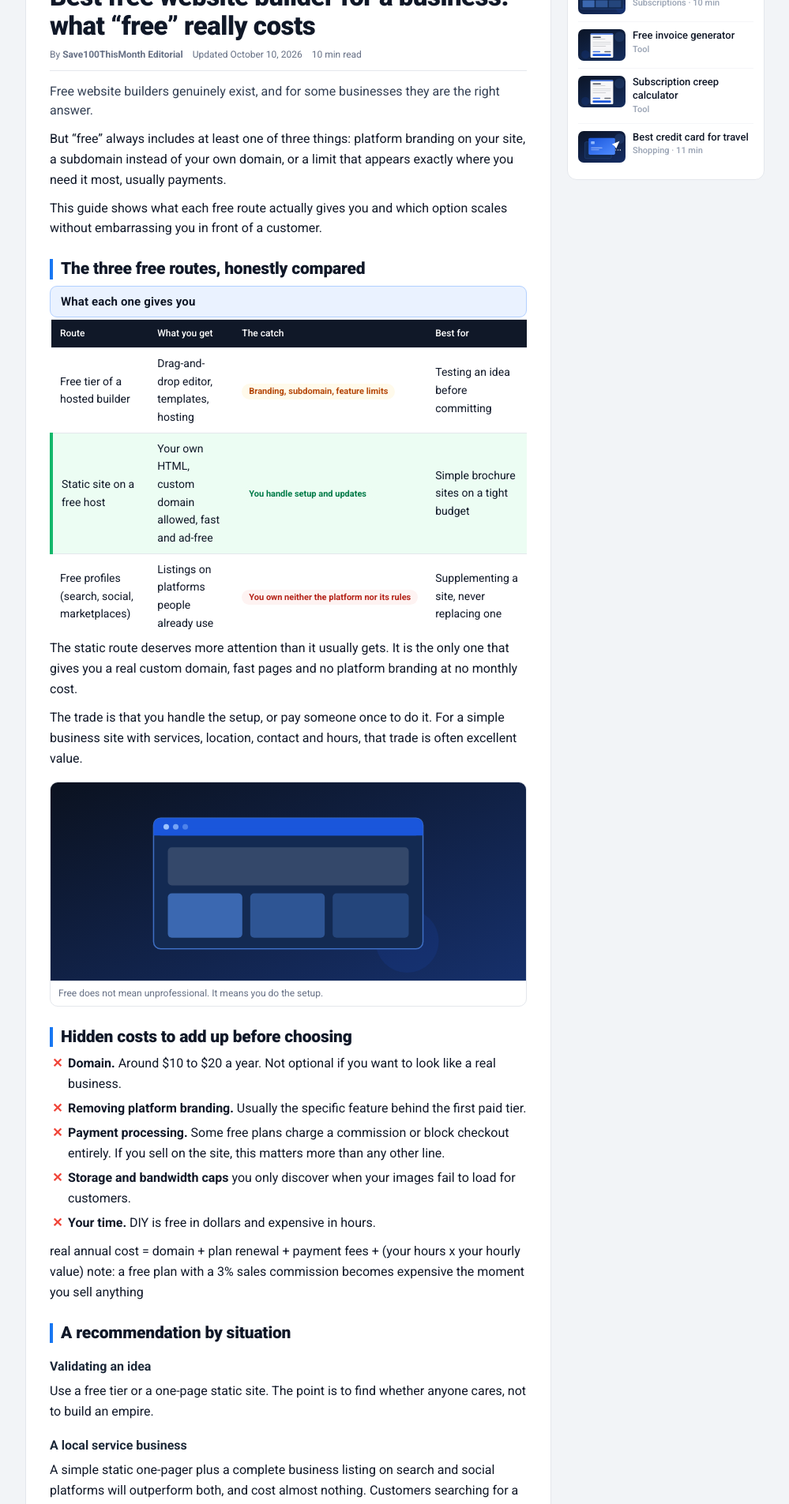
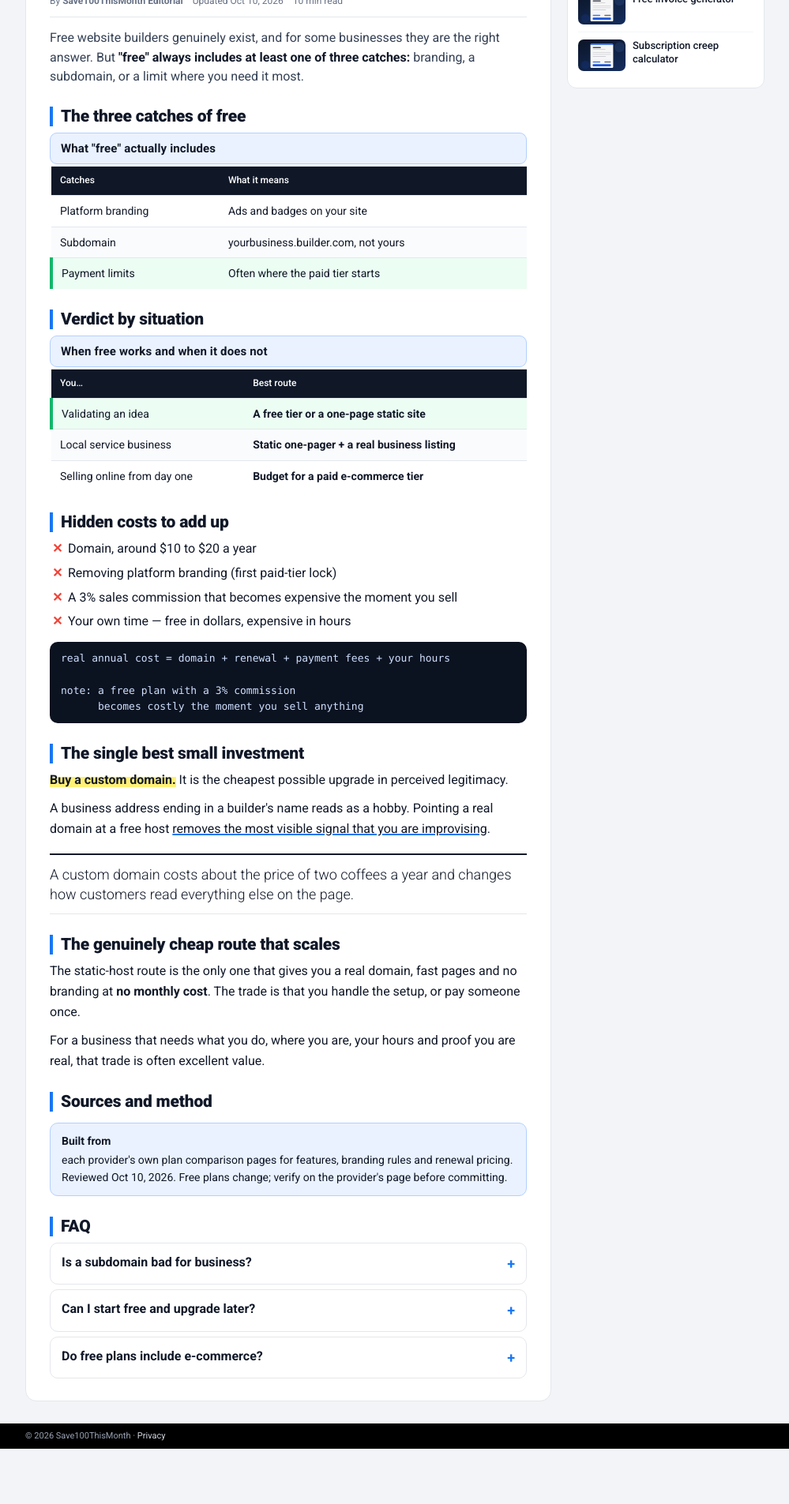
Before and after one commit to uxwest/save100thismonth, a plain HTML site: page subscriptions/best-free-website-builder-for-a-business/index.html in a window 1280 px wide. Shown: the part 157-2062 px from the top of the page at 79% size, without its empty margins (140-1139 px from the left). After the commit the page ends 1992 px from the top, so only its background shows below. Drawn offline with Linux system fonts and the light colour scheme.

Commit message:
Clean + enrich free website builder: semantic, time datetime, bold-caption tables, rich text

```diff
--- a/subscriptions/best-free-website-builder-for-a-business/index.html
+++ b/subscriptions/best-free-website-builder-for-a-business/index.html
@@ -1,96 +1,68 @@
-<!DOCTYPE html><html lang='en-US'><head>
-<meta charset='utf-8'><meta name='viewport' content='width=device-width,initial-scale=1'>
-<title>Best Free Website Builder for a Business: What Free Really Costs (2026) | Save100ThisMonth</title>
-<meta name='description' content='What free website builders actually include for a business: platform branding, subdomains, payment limits and hidden costs, plus the genuinely cheap route that scales.'>
-<link rel='canonical' href='https://save100thismonth.com/subscriptions/best-free-website-builder-for-a-business/'>
-<meta property='og:type' content='article'><meta property='og:site_name' content='Save100ThisMonth'>
-<meta property='og:title' content='Free website builders come with three catches. Know them before you build.'>
-<meta property='og:description' content='Branding, subdomains and payment limits, plus the genuinely cheap route for a simple business site.'>
-<meta name='twitter:card' content='summary_large_image'>
-<link rel='preconnect' href='https://fonts.googleapis.com'><link rel='preconnect' href='https://fonts.gstatic.com' crossorigin>
-<link href='https://fonts.googleapis.com/css2?family=Roboto:wght@300;400;500;700;900&family=Roboto+Mono:wght@500&display=swap' rel='stylesheet'>
-<link rel='stylesheet' href='../../assets/css/style.css'>
+<!DOCTYPE html><html lang="en-US"><head>
+<meta charset="utf-8"><meta name="viewport" content="width=device-width,initial-scale=1">
+<title>Best Free Website Builder for a Business (2026): What Free Really Costs</title>
+<meta name="description" content="What free website builders actually include for a business: platform branding, subdomains, payment limits and hidden costs, plus the genuinely cheap route that scales.">
+<link rel="canonical" href="https://save100thismonth.com/subscriptions/best-free-website-builder-for-a-business/">
+<meta property="og:type" content="article"><meta property="og:site_name" content="Save100ThisMonth">
+<meta property="og:title" content="Free website builders come with three catches. Know them before you build." />
+<link rel="preconnect" href="https://fonts.googleapis.com"><link rel="preconnect" href="https://fonts.gstatic.com" crossorigin>
+<link href="https://fonts.googleapis.com/css2?family=Roboto:wght@300;400;500;700;900&family=Roboto+Mono:wght@500&display=swap" rel="stylesheet">
+<link rel="stylesheet" href="../../assets/css/style.css">
 </head><body>
-<header class='hdr'><div class='w hdr-in'><a class='logo' href='../../index.html'>Save<b>100</b>ThisMonth</a><nav class='nav' aria-label='Primary'><a href='../../money/index.html'>Money</a><a href='../../shopping/index.html'>Shopping</a><a href='../../bills/index.html'>Bills</a><a href='../index.html' aria-current='page'>Subscriptions</a><a href='../../tools/index.html'>Tools</a></nav><a class='srch' href='../../search/index.html'>Search</a></div></header>
-<main class='w grid'>
-<article class='post'>
- <p class='crumbs'><a href='../../index.html'>Home</a> / <a href='../index.html'>Subscriptions</a></p>
- <span class='kicker'>Subscriptions &middot; Website builders</span>
- <h1>Best free website builder for a business: what “free” really costs</h1>
- <div class='byline'><span>By <b>Save100ThisMonth Editorial</b></span><span>Updated October 10, 2026</span><span>10 min read</span></div>
+<header class="hdr"><div class="w hdr-in"><a class="logo" href="../../index.html">Save<b>100</b>ThisMonth</a><nav class="nav" aria-label="Primary"><a href="../../money/index.html">Money</a><a href="../../shopping/index.html">Shopping</a><a href="../../bills/index.html">Bills</a><a href="../index.html" aria-current="page">Subscriptions</a><a href="../../tools/index.html">Tools</a></nav><a class="srch" href="../../search/index.html">Search</a></div></header>
+<main class="w grid">
+<article class="post">
+ <p class="crumbs"><a href="../../index.html">Home</a> / <a href="../index.html">Subscriptions</a></p>
+ <h1>Best free website builder for a business</h1>
+ <div class="byline"><span>By <b>Save100ThisMonth Editorial</b></span><span>Updated <time datetime="2026-10-10">Oct 10, 2026</time></span><span>10 min read</span></div>
+ <p class="lede">Free website builders genuinely exist, and for some businesses they are the right answer. But <strong>"free" always includes at least one of three catches:</strong> branding, a subdomain, or a limit where you need it most.</p>
 
- <p class='lede'>Free website builders genuinely exist, and for some businesses they are the right answer.</p>
- <p>But “free” always includes at least one of three things: platform branding on your site, a subdomain instead of your own domain, or a limit that appears exactly where you need it most, usually payments.</p>
- <p>This guide shows what each free route actually gives you and which option scales without embarrassing you in front of a customer.</p>
+ <h2>The three catches of free</h2>
+ <div class="tw"><table class="tbl"><caption>What "free" actually includes</caption><thead><tr><th>Catches</th><th>What it means</th></tr></thead><tbody>
+  <tr><td>Platform branding</td><td>Ads and badges on your site</td></tr>
+  <tr><td>Subdomain</td><td>yourbusiness.builder.com, not yours</td></tr>
+  <tr class="win"><td>Payment limits</td><td>Often where the paid tier starts</td></tr>
+ </tbody></table></div>
 
- <div class='keys'>
-  <div class='key'><b>Branding</b><span>platform badges on your site</span></div>
-  <div class='key'><b>Subdomain</b><span>yourbusiness.builder.com, not yours</span></div>
-  <div class='key'><b>$10 to $20</b><span>a custom domain, per year</span></div>
-  <div class='key'><b>Payments</b><span>usually the first paid-tier lock</span></div>
+ <h2>Verdict by situation</h2>
+ <div class="tw"><table class="tbl"><caption>When free works and when it does not</caption><thead><tr><th>You…</th><th>Best route</th></tr></thead><tbody>
+  <tr class="win"><td>Validating an idea</td><td><strong>A free tier or a one-page static site</strong></td></tr>
+  <tr><td>Local service business</td><td><strong>Static one-pager + a real business listing</strong></td></tr>
+  <tr><td>Selling online from day one</td><td><strong>Budget for a paid e-commerce tier</strong></td></tr>
+ </tbody></table></div>
+
+ <h2>Hidden costs to add up</h2>
+ <ul class="xlist"><li>Domain, around $10 to $20 a year</li><li>Removing platform branding (first paid-tier lock)</li><li>A 3% sales commission that becomes expensive the moment you sell</li><li>Your own time — free in dollars, expensive in hours</li></ul>
+ <div class="pre">real annual cost = domain + renewal + payment fees + your hours
+
+note: a free plan with a 3% commission
+      becomes costly the moment you sell anything</div>
+
+ <h2>The single best small investment</h2>
+ <p><span class="hl">Buy a custom domain.</span> It is the cheapest possible upgrade in perceived legitimacy.</p>
+ <p>A business address ending in a builder's name reads as a hobby. Pointing a real domain at a free host <span class="u">removes the most visible signal that you are improvising</span>.</p>
+ <div class="pull">A custom domain costs about the price of two coffees a year and changes how customers read everything else on the page.</div>
+
+ <h2>The genuinely cheap route that scales</h2>
+ <p>The static-host route is the only one that gives you a real domain, fast pages and no branding at <strong>no monthly cost</strong>. The trade is that you handle the setup, or pay someone once.</p>
+ <p>For a business that needs what you do, where you are, your hours and proof you are real, that trade is often excellent value.</p>
+
+ <h2>Sources and method</h2>
+ <div class="note info"><b>Built from</b> each provider's own plan comparison pages for features, branding rules and renewal pricing. Reviewed <time datetime="2026-10-10">Oct 10, 2026</time>. Free plans change; verify on the provider's page before committing.</div>
+
+ <h2>FAQ</h2>
+ <div class="faq">
+  <details><summary>Is a subdomain bad for business?</summary><p>It looks less professional and you do not control it. A custom domain is the best small investment.</p></details>
+  <details><summary>Can I start free and upgrade later?</summary><p>Usually yes, but check export options — some lock your content format.</p></details>
+  <details><summary>Do free plans include e-commerce?</summary><p>Often partially, with a commission or without checkout. If selling is core, budget for paid.</p></details>
  </div>
-
- <nav class='toc' aria-label='On this page'><b>On this page</b><ol>
-  <li><a href='#routes'>The three free routes</a></li><li><a href='#hidden'>Hidden costs</a></li><li><a href='#reco'>A recommendation by situation</a></li><li><a href='#domain'>The best small investment</a></li><li><a href='#faq'>FAQ</a></li>
- </ol></nav>
-
- <h2 id='routes'>The three free routes, honestly compared</h2>
- <div class='tw'><table class='tbl'><caption>What each one gives you</caption><thead><tr><th>Route</th><th>What you get</th><th>The catch</th><th>Best for</th></tr></thead><tbody>
-  <tr><td>Free tier of a hosted builder</td><td>Drag-and-drop editor, templates, hosting</td><td><span class='pill meh'>Branding, subdomain, feature limits</span></td><td>Testing an idea before committing</td></tr>
-  <tr class='win'><td>Static site on a free host</td><td>Your own HTML, custom domain allowed, fast and ad-free</td><td><span class='pill good'>You handle setup and updates</span></td><td>Simple brochure sites on a tight budget</td></tr>
-  <tr><td>Free profiles (search, social, marketplaces)</td><td>Listings on platforms people already use</td><td><span class='pill bad'>You own neither the platform nor its rules</span></td><td>Supplementing a site, never replacing one</td></tr>
- </tbody></table></div>
- <p>The static route deserves more attention than it usually gets. It is the only one that gives you a real custom domain, fast pages and no platform branding at no monthly cost.</p>
- <p>The trade is that you handle the setup, or pay someone once to do it. For a simple business site with services, location, contact and hours, that trade is often excellent value.</p>
- <figure class='inl'><img src='../../assets/img/web.svg' alt='Illustration of a browser window with page layout blocks' width='1200' height='500' loading='lazy'><figcaption>Free does not mean unprofessional. It means you do the setup.</figcaption></figure>
-
- <h2 id='hidden'>Hidden costs to add up before choosing</h2>
- <ul class='xlist'>
-  <li><strong>Domain.</strong> Around $10 to $20 a year. Not optional if you want to look like a real business.</li>
-  <li><strong>Removing platform branding.</strong> Usually the specific feature behind the first paid tier.</li>
-  <li><strong>Payment processing.</strong> Some free plans charge a commission or block checkout entirely. If you sell on the site, this matters more than any other line.</li>
-  <li><strong>Storage and bandwidth caps</strong> you only discover when your images fail to load for customers.</li>
-  <li><strong>Your time.</strong> DIY is free in dollars and expensive in hours.</li>
- </ul>
- <div class='formula'>real annual cost = domain + plan renewal + payment fees
-                  + (your hours x your hourly value)
-
-note: a free plan with a 3% sales commission
-      becomes expensive the moment you sell anything</div>
-
- <h2 id='reco'>A recommendation by situation</h2>
- <h3>Validating an idea</h3>
- <p>Use a free tier or a one-page static site. The point is to find whether anyone cares, not to build an empire.</p>
- <h3>A local service business</h3>
- <p>A simple static one-pager plus a complete business listing on search and social platforms will outperform both, and cost almost nothing. Customers searching for a plumber or a salon mostly want a phone number, opening hours, location and proof you are real.</p>
- <h3>Selling online from day one</h3>
- <p>Budget for a paid e-commerce tier. Free plans rarely process payments well, and the commission can exceed the subscription cost within weeks.</p>
- <div class='pull'>A custom domain costs about the price of two coffees a year and changes how customers read everything else on the page.</div>
-
- <h2 id='domain'>The single best small investment</h2>
- <p>If you take one thing from this guide, take this: buy a custom domain.</p>
- <p>It is the cheapest possible upgrade in perceived legitimacy. A business address that ends in a builder's name reads as a hobby, regardless of how good the site is.</p>
- <p>Pointing a real domain at a free static host or a free tier takes minutes and removes the most visible signal that you are improvising.</p>
-
- <h2 id='faq'>Frequently asked questions</h2>
- <div class='faq'>
-  <details><summary>Is a subdomain bad for business?</summary><p>It looks less professional, is harder to remember and you do not control it. For any customer-facing business, a custom domain is the best small investment available.</p></details>
-  <details><summary>Can I start free and upgrade later?</summary><p>Usually yes with hosted builders, but check the export options first. Some lock your content into a format that is painful to migrate.</p></details>
-  <details><summary>Do free plans include e-commerce?</summary><p>Sometimes partially, often with a commission or without full checkout. If selling is core, budget for a paid tier from the start.</p></details>
-  <details><summary>Is a static site too hard for a non-technical owner?</summary><p>It can be, though templates and one-off help make it manageable. If you would rather not touch it, a low-cost builder tier may be simpler overall.</p></details>
-  <details><summary>What do I actually need on a small business site?</summary><p>What you do, where you are, how to contact you, your hours and evidence you are legitimate. Extra pages are nice. Those five things are the business.</p></details>
- </div>
-
- <h2>Sources</h2>
- <p>Each provider's own plan comparison page for current features, branding rules, payment terms and renewal pricing. General information for US readers.</p>
 </article>
-<aside class='side'><div class='side-box'><h4>Related</h4>
- <a class='ri' href='../wix-vs-squarespace-for-a-portfolio/index.html'><img src='../../assets/img/web.svg' alt='' width='70' height='46'><span>Wix vs Squarespace<small>Subscriptions &middot; 10 min</small></span></a>
- <a class='ri' href='../../tools/invoice-generator/index.html'><img src='../../assets/img/doc.svg' alt='' width='70' height='46'><span>Free invoice generator<small>Tool</small></span></a>
- <a class='ri' href='../../tools/subscription-creep-calculator/index.html'><img src='../../assets/img/doc.svg' alt='' width='70' height='46'><span>Subscription creep calculator<small>Tool</small></span></a>
- <a class='ri' href='../../shopping/best-credit-card-for-travel/index.html'><img src='../../assets/img/travel.svg' alt='' width='70' height='46'><span>Best credit card for travel<small>Shopping &middot; 11 min</small></span></a>
+<aside class="side"><div class="side-box"><h2>Related</h2>
+ <a class="ri" href="../wix-vs-squarespace-for-a-portfolio/index.html"><img src="../../assets/img/web.svg" alt="" width="60" height="40"><span>Wix vs Squarespace</span></a>
+ <a class="ri" href="../../tools/invoice-generator/index.html"><img src="../../assets/img/doc.svg" alt="" width="60" height="40"><span>Free invoice generator</span></a>
+ <a class="ri" href="../../tools/subscription-creep-calculator/index.html"><img src="../../assets/img/doc.svg" alt="" width="60" height="40"><span>Subscription creep calculator</span></a>
 </div></aside>
 </main>
-<footer class='foot'><div class='w'>&copy; 2026 Save100ThisMonth &middot; <a href='../../privacy/index.html'>Privacy</a></div></footer>
-<script src='../../assets/js/ui.js'></script>
+<footer class="foot"><div class="w">&copy; 2026 Save100ThisMonth &middot; <a href="../../privacy/index.html">Privacy</a></div></footer>
+<script src="../../assets/js/ui.js"></script>
 </body></html>
```
